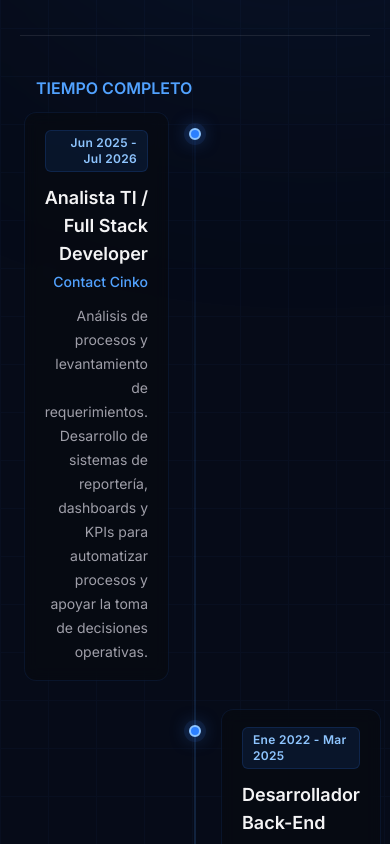
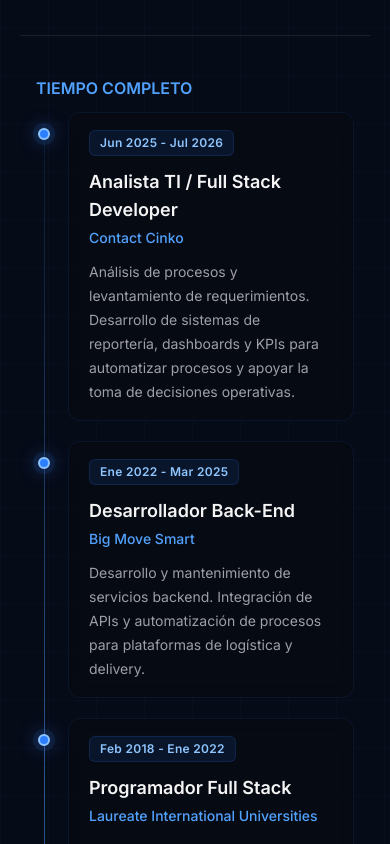
Before and after one commit to cr-gcc/portfolio, a React (Vite) app: page / in a window 390 px wide. Shown: the part 2420-3264 px from the top of the page. Built offline with nearby package versions, Linux system fonts and the light colour scheme.

Commit message:
Experiences mobile

```diff
--- a/src/sections/experience/ExperienceLine.tsx
+++ b/src/sections/experience/ExperienceLine.tsx
@@ -4,39 +4,30 @@ export function ExperienceLine({ experiences, className }: ExperienceLineProps)
     return (
         <ol
             className={`
-                relative space-y-10
+                relative space-y-8
                 before:absolute
                 before:top-0
-                before:left-1/2
+                before:left-2
                 before:h-full
                 before:w-px
-                before:-translate-x-1/2
                 before:bg-gradient-to-b
                 before:from-blue-500/10
                 before:via-blue-400/50
                 before:to-blue-500/10
+                md:space-y-10
+                md:before:left-1/2
+                md:before:-translate-x-1/2
                 ${className ?? ""}
             `}
         >
-            {experiences.map((experience, index) => (
+            {experiences.map((experience) => (
                 <li
                     key={`${experience.company}-${experience.rangeDate}`}
-                    className="group relative grid grid-cols-2 odd:-me-3 even:-ms-3"
+                    className="group relative pl-8 md:grid md:grid-cols-2 md:pl-0 md:odd:-me-3 md:even:-ms-3"
                 >
-                    <div className="relative flex items-start gap-5 group-odd:flex-row-reverse group-odd:text-right group-even:order-last">
+                    <div className="relative flex items-start gap-4 md:gap-5 md:group-odd:flex-row-reverse md:group-odd:text-right md:group-even:order-last">
                         {/* Timeline point */}
-                        <span className="
-                            relative z-10 mt-1
-                            size-3 shrink-0
-                            rounded-full
-                            border-2 border-blue-300
-                            bg-blue-500
-                            shadow-[0_0_0_5px_rgba(59,130,246,0.10),0_0_18px_rgba(59,130,246,0.65)]
-                            transition
-                            duration-300
-                            group-hover:scale-125
-                            group-hover:bg-blue-300
-                        "/>
+                        <span className="absolute -left-[30px] top-1 z-10 size-3 shrink-0 rounded-full border-2 border-blue-300 bg-blue-500 shadow-[0_0_0_5px_rgba(59,130,246,0.10),0_0_18px_rgba(59,130,246,0.65)] md:static md:mt-1" />
                         {/* Content */}
                         <div className="
                             -mt-3
```
